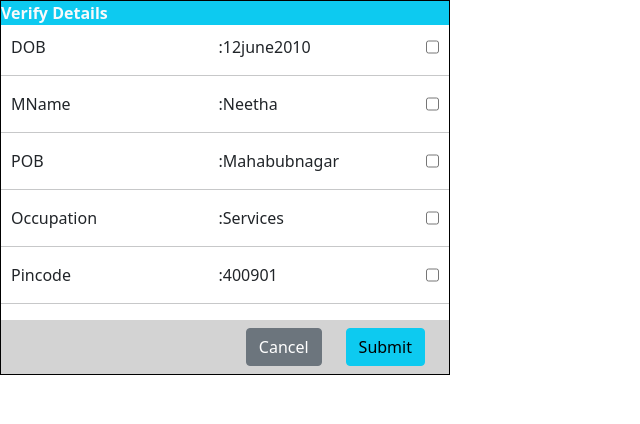
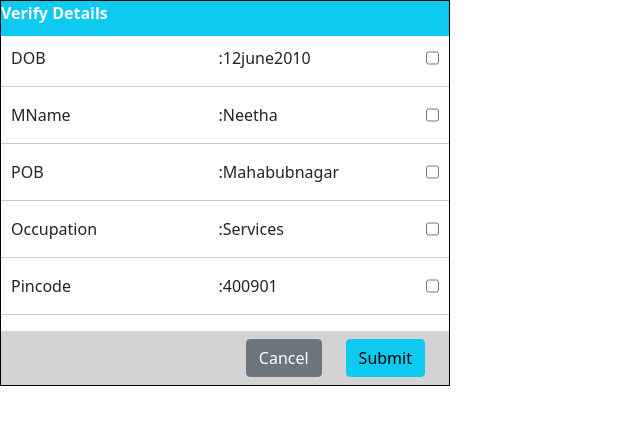
Before and after one commit to freelancercoder9/react_app_1, a React (Create React App) app: page / in a window 1280 px wide. Shown: the top 424 px of the page, without its empty margins (0-640 px from the left). Built offline with nearby package versions, Linux system fonts and the light colour scheme.

Commit message:
added style

```diff
--- a/src/style.css
+++ b/src/style.css
@@ -130,7 +130,8 @@
   border: 1px solid black;
 }
 .popup-15 {
-  background-color: yellow;
+  height: 35px;
+  vertical-align: middle;
 }
 .details {
   display: flex;
```
